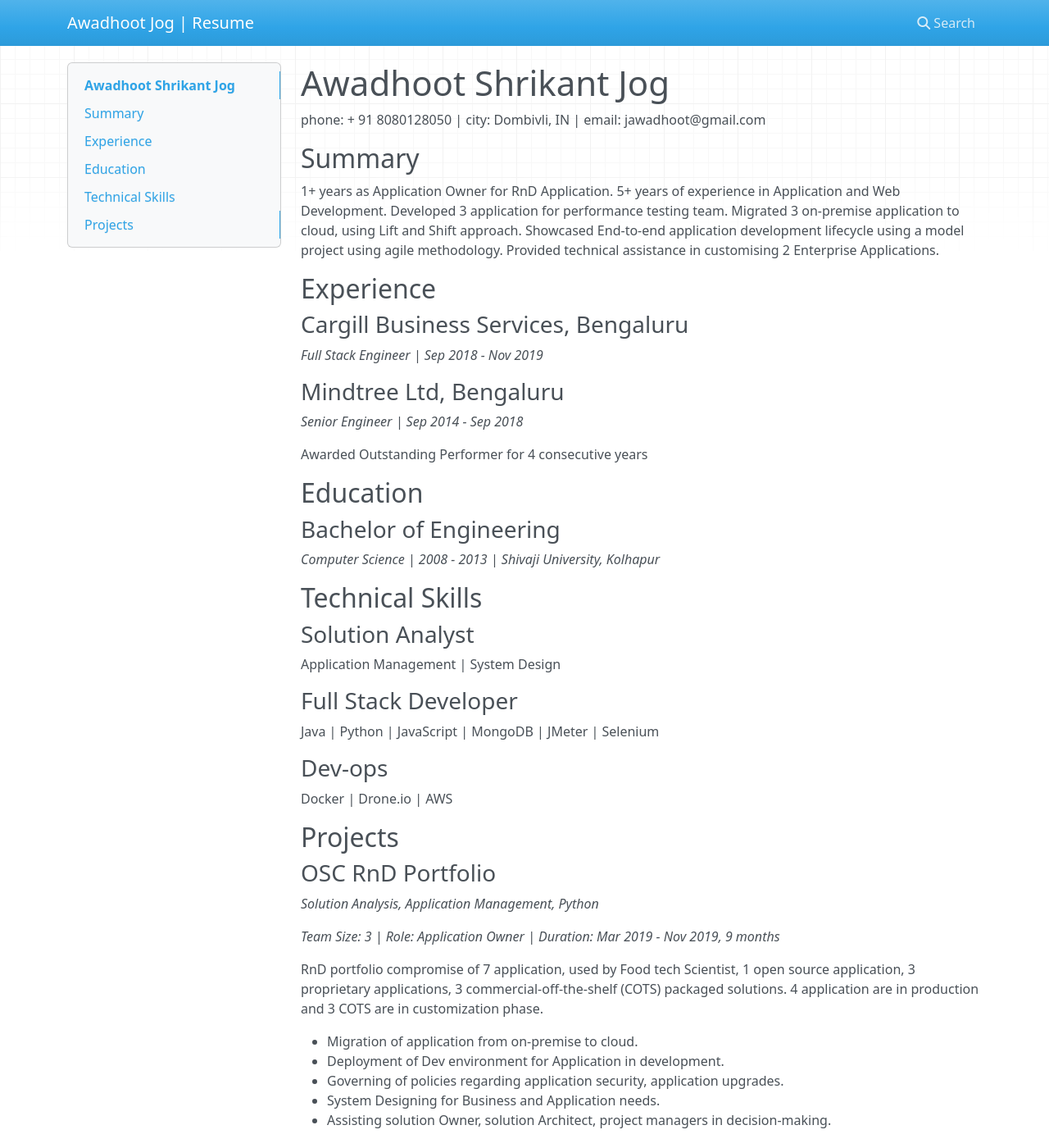
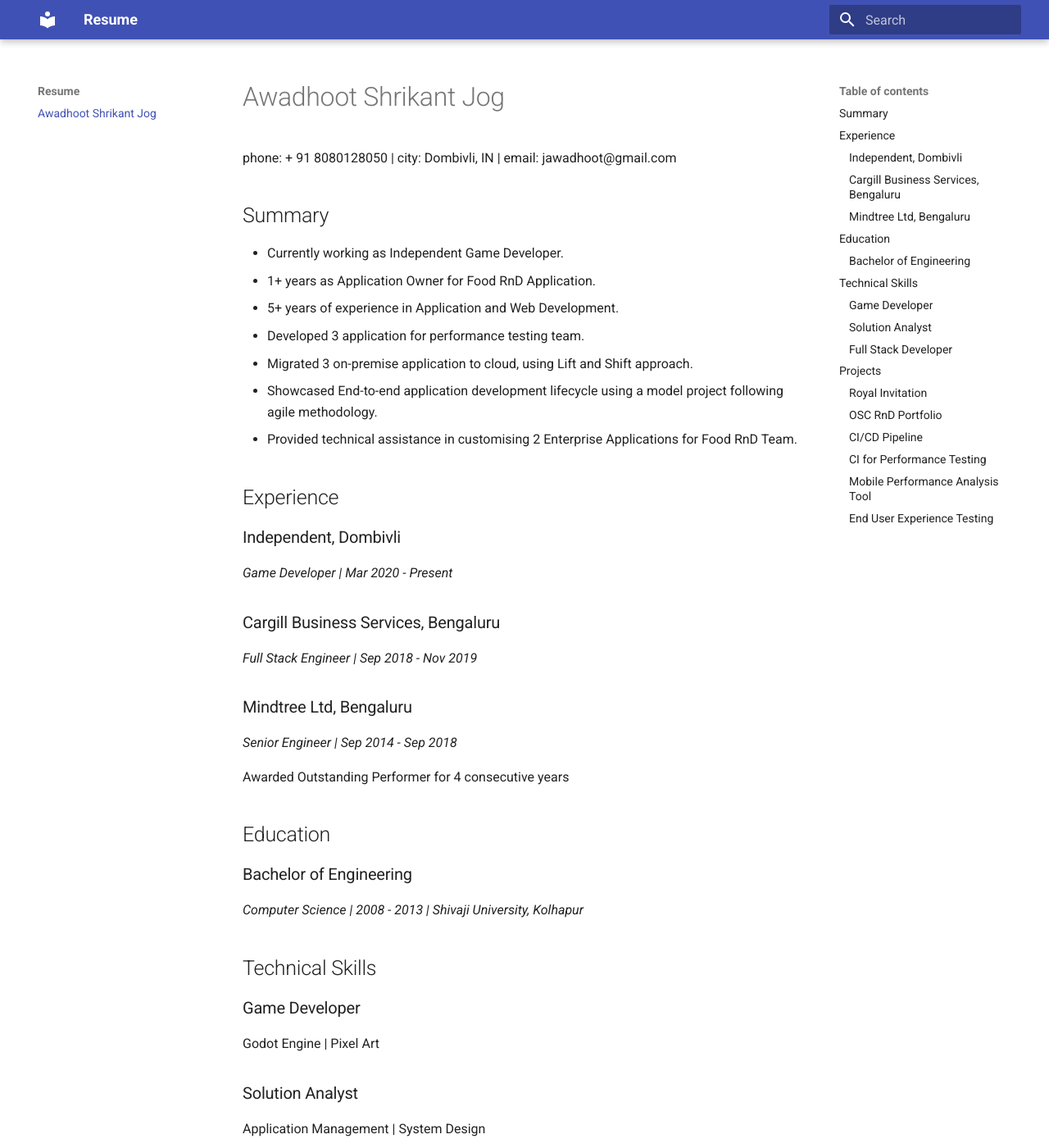
Before and after one commit to jawadhoot/resume, an MkDocs documentation site: the page built from docs/index.md, in a window 1280 px wide and 1400 px high. Shown: the whole window at 82% size. Built offline with MkDocs 1.6.1 and Material for MkDocs 9.7.7, drawn with Linux system fonts in a browser that asks for light colours; nearby versions of some CDN libraries; some of the changed text lies outside the part shown.

Commit message:
update resume, change theme, and venv

```diff
--- a/docs/index.md
+++ b/docs/index.md
@@ -4,14 +4,19 @@ phone: + 91 8080128050 | city: Dombivli, IN | email: jawadhoot@gmail.com
 
 ## Summary
 
-1+ years as Application Owner for RnD Application.
-5+ years of experience in Application and Web Development.
-Developed 3 application for performance testing team.
-Migrated 3 on-premise application to cloud, using Lift and Shift approach.
-Showcased End-to-end application development lifecycle using a model project using agile methodology.
-Provided technical assistance in customising 2 Enterprise Applications.
+- Currently working as Independent Game Developer.
+- 1+ years as Application Owner for Food RnD Application.
+- 5+ years of experience in Application and Web Development.
+- Developed 3 application for performance testing team.
+- Migrated 3 on-premise application to cloud, using Lift and Shift approach.
+- Showcased End-to-end application development lifecycle using a model project following agile methodology.
+- Provided technical assistance in customising 2 Enterprise Applications for Food RnD Team.
 
 ## Experience
+
+### Independent, Dombivli
+
+*Game Developer  | Mar 2020 - Present*
 
 ### Cargill Business Services, Bengaluru
 
@@ -31,19 +36,32 @@ Awarded Outstanding Performer for 4 consecutive years
 
 ## Technical Skills
 
+### Game Developer
+
+Godot Engine | Pixel Art
+
 ### Solution Analyst
 
 Application Management | System Design
 
 ### Full Stack Developer
 
-Java | Python | JavaScript | MongoDB | JMeter | Selenium
-
-### Dev-ops
-
-Docker | Drone.io | AWS
+Java | Python | JavaScript | MongoDB | JMeter | Selenium | Docker
 
 ## Projects
+
+### Royal Invitation
+
+*Godot Engine, Pixel Art*
+
+*Team Size: 1 | Role: Game Designer | Duration: Mar 2020 - Present*
+
+Royal Invitation is a 2D top-down point-and-click, story-based adventure game. It has Inventory system, exploration, achievement and turn-based action.
+
+- Design and Build core game mechanics.
+- Source sprites and music for the game.
+- Create additional pixel sprites.
+- Add Steam DRM to the game.
 
 ### OSC RnD Portfolio
 
@@ -53,11 +71,11 @@ Docker | Drone.io | AWS
 
 RnD portfolio compromise of 7 application, used by Food tech Scientist, 1 open source application, 3 proprietary applications, 3 commercial-off-the-shelf (COTS) packaged solutions. 4 application are in production and 3 COTS are in customization phase.
 
-- Migration of application from on-premise to cloud.
-- Deployment of Dev environment for Application in development.
-- Governing of policies regarding application security, application upgrades.
+- Migrate application from on-premise to cloud.
+- Design and Deploy Dev environment for Application in development.
+- Govern policies for application security and application upgrades.
 - System Designing for Business and Application needs.
-- Assisting solution Owner, solution Architect, project managers in decision-making.
+- Analyse technical impact, solution architects, project managers in decision-making.
 
 ### CI/CD Pipeline
 
@@ -67,26 +85,12 @@ RnD portfolio compromise of 7 application, used by Food tech Scientist, 1 open s
 
 Project to showcase End to End - Pipeline, from user story to prod deployment. Extensive documentation of each stage of this, from user story creation, branch strategies, deployments, and testing.
 
-- Create user stories, document template stories for issues, feature requests and enhancements.
-- Building model branching strategies.
+- Create template for user stories, issues, feature requests and enhancements.
+- Create comprehensive document for branching strategies.
 - Integrate Code coverage plugins.
-- Automate UI and Performance testing.
+- Integrate UI and Performance testing.
 - Strategies Dev, Stage and Prod Deployments.
 - Build dev-test work model for teams.
-
-### Cloud Migration to AWS
-
-*S3, EC2, IAM, shell scripting*
-
-*Team Size: 2 | Role: Cloud Engineer | Duration: Dec 2017 - June 2018, 7 months*
-
-Migrations of Bigdata application to AWS cloud infrastructure, facilitating automated deployment of application and quick delivery, auto scaling, keeping costs under control.
-
-- Maintain IAM roles and infrastructure security
-- Manage S3 buckets and benchmark data transfer across system
-- Create EC2 Clusters for deployment of BigData tools
-- Automate EC2 deployment via shell scripting, enabling continuous deployment
-- Benchmark application performance and suggest improvements
 
 ### CI for Performance Testing
 
@@ -96,8 +100,8 @@ Migrations of Bigdata application to AWS cloud infrastructure, facilitating auto
 
 Framework for enabling continuous integration of Aircraft maintenance application.
 
-- Build framework for execution of performance test and reporting.
-- Automate data generation, validation of workload model.
+- Build framework for execution of performance tests and reporting.
+- Automate data generation, workload model validation.
 - Build framework for analysis of Dynatrace data, application logs and system logs, Kafka logs.
 - Integrate framework with build tools enabling continuous integration.
 
--- a/mkdocs.yml
+++ b/mkdocs.yml
@@ -1 +1,2 @@
-site_name: Awadhoot Jog | Resume
+site_name: Resume
+theme: material
```
Also changed, not shown: requirement.txt (added, +19 -0 lines), 1 other file.
